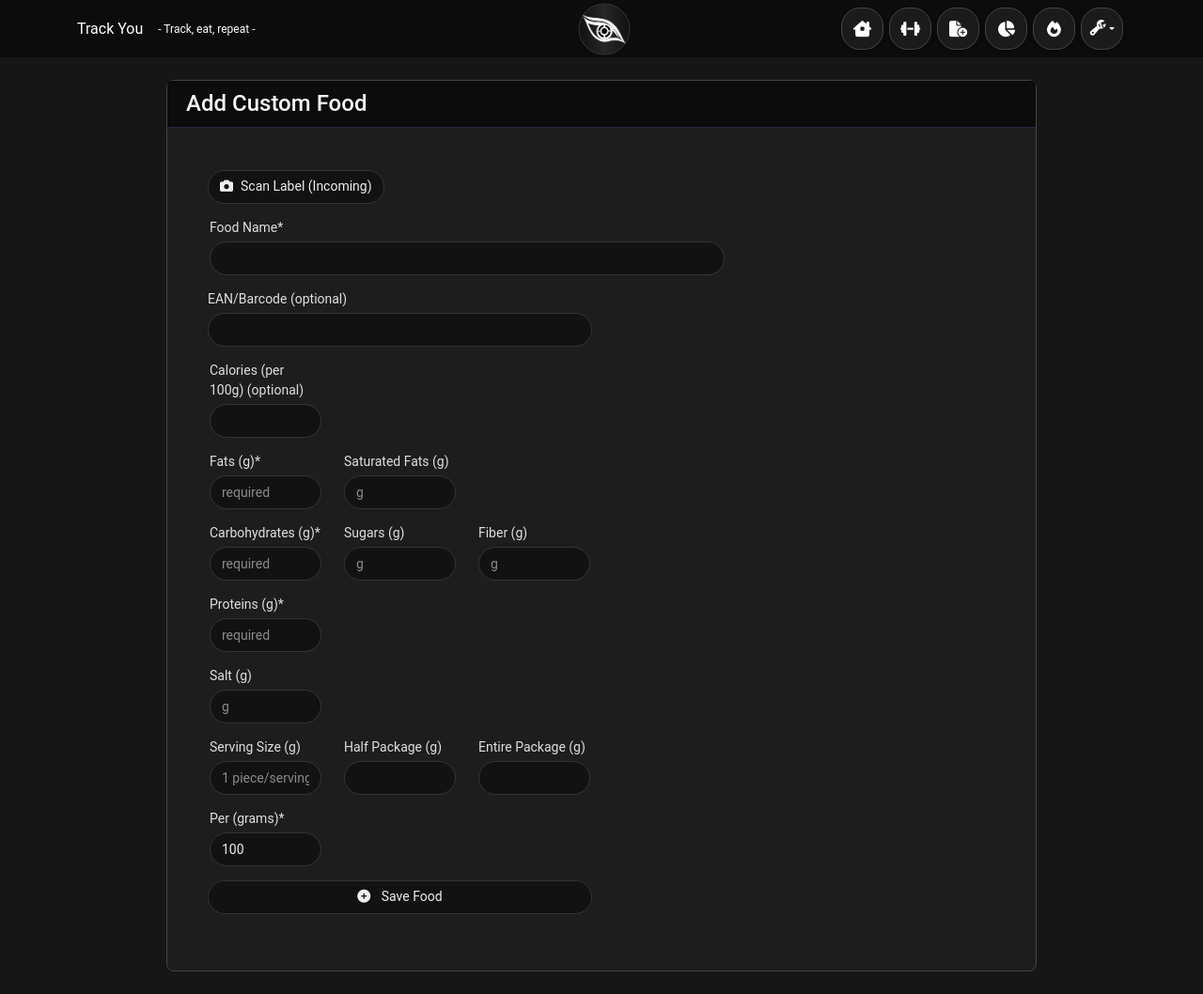
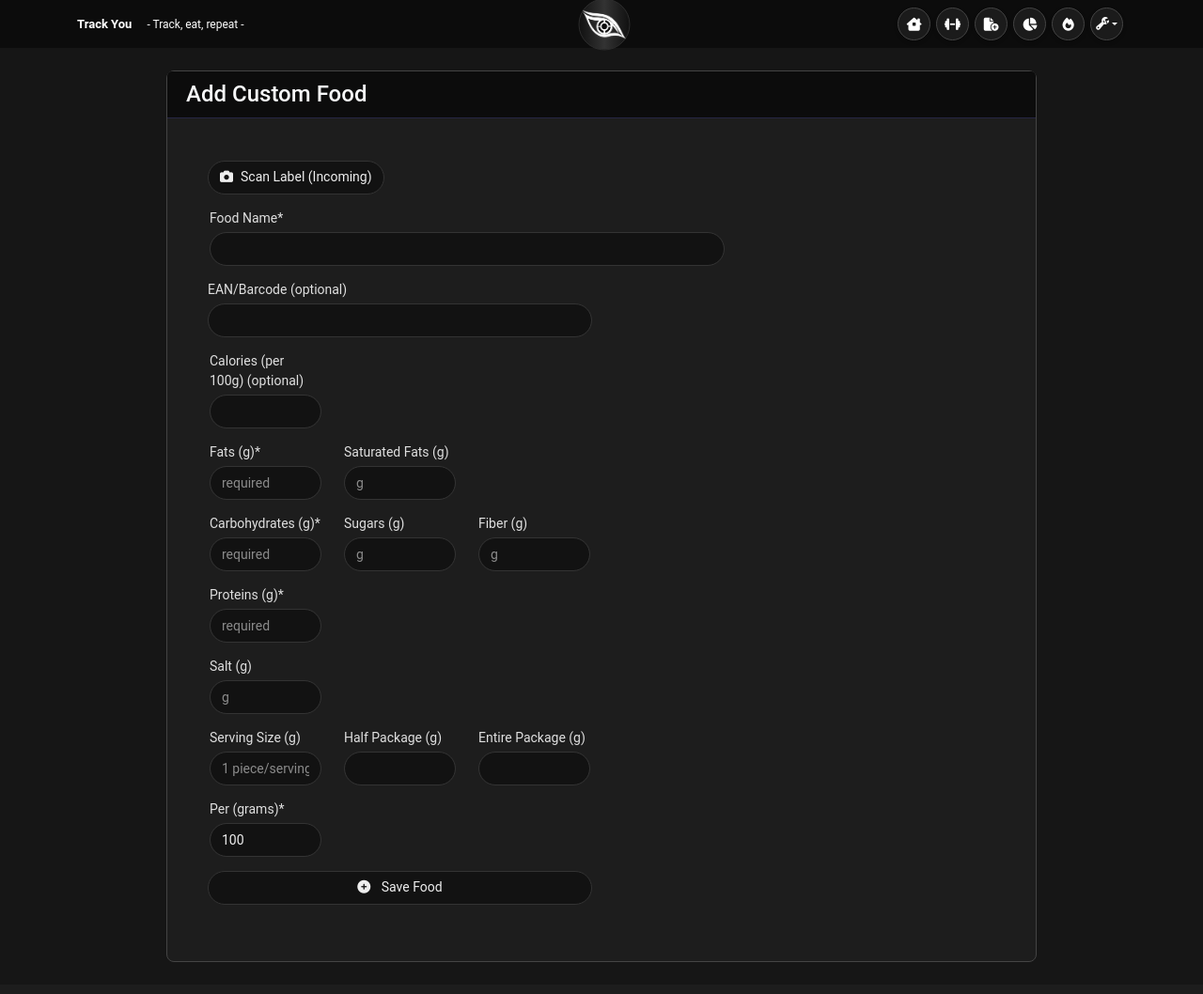
Before and after one commit to Yolojere/calorie, a Flask app: page /custom_food in a window 1280 px wide. Shown: the whole page at 94% size. After the commit the page ends 1024 px from the top, so only its background shows below. Run offline with Flask 3, Linux system fonts and the light colour scheme; the visitor is signed in with stand-in values (Sample User, id 1); some libraries are stand-ins or nearby versions; some web fonts are replaced.

Commit message:
Update custom_food.html

```diff
--- a/templates/custom_food.html
+++ b/templates/custom_food.html
@@ -57,16 +57,45 @@
         background-color: #333;
         color: #ffffff;
     }
-    .nav-logo-box {
+ /* ===== NAV LINK BOX ===== */
+                .nav-link-box {
+            display: inline-block;
+            background-color: #1b1b1b;
+            color: #ffffff;
+            border: 1px solid #444 !important;
+            border-radius: 20px;
+            padding: 0;
+            margin: 0 3px;
+            box-shadow: 0 2px 4px rgba(0,0,0,0.2);
+            transition: all 0.3s ease;
+            display: flex;
+            align-items: center;
+            justify-content: center;
+            width: 35px;
+            height: 35px;
+
+        }
+
+        .nav-link-box:hover {
+            background-color: #f0f0f0 !important;
+            transform: translateY(-2px);
+            box-shadow: 0 4px 8px rgba(0,0,0,0.2);
+            color: black !important;
+        }
+
+        .nav-link-box i {
+            font-size: 14px !important;
+            margin: 0 !important;
+        }
+        .nav-logo-box {
             display:inline-block;
             position: absolute;
             left: 50%;
             top: 50%;
             border: solid 1px !important;
-            border-color: #353535 !important;
+            border-color: #2d2d2d !important;
             transform: translate(-50%, -50%);
-            z-index: 10; /* ensures it’s above other elements */
-            background: linear-gradient(to right, #111111, #272727, #111111);
+            background: linear-gradient(to right, #111111, #333333, #111111);
             color: #ffffff;
             border-radius: 30px;
             padding: 2px;
@@ -76,6 +105,7 @@
             justify-content: center;
             width: 55px;
             height: 55px;
+            z-index: 1050 !important;
               }
                 .nav-logo-box img.nav-logo {
             max-width: 100%;   /* scale the logo down */
@@ -131,37 +161,6 @@
     -moz-appearance: textfield;
 }
 
-/* === NAVIGATION === */
-
-    .nav-link-box {
-            display: inline-block;
-            background-color: #1b1b1b;
-            color: #ffffff;
-            border: 1px solid #444 !important;
-            border-radius: 20px;
-            padding: 15px !important;
-            margin: 0 3px;
-            box-shadow: 0 2px 4px rgba(0,0,0,0.2);
-            transition: all 0.3s ease;
-            display: flex;
-            align-items: center;
-            justify-content: center;
-            width: 45px;
-            height: 45px;
-
-        }
-
-        .nav-link-box:hover {
-            background-color: #f0f0f0 !important;
-            transform: translateY(-2px);
-            box-shadow: 0 4px 8px rgba(0,0,0,0.2);
-            color: black !important;
-        }
-
-        .nav-link-box i {
-            font-size: 17px !important;
-            margin: 0 !important;
-        }
 
         /* ===== MOBILE NAVIGATION ===== */
         .mobile-settings-btn {
@@ -170,8 +169,8 @@
             color: rgb(255, 255, 255) !important;
             border-radius: 50%;
             padding: 10px !important;
-            width: 45px;
-            height: 45px;
+            width: 35px;
+            height: 35px;
             display: flex;
             align-items: center;
             justify-content: center;
@@ -334,7 +333,7 @@
     <!-- Updated Navbar -->
 <nav class="navbar navbar-expand-lg navbar-dark bg-black">
         <div class="container">
-            <a class="navbar-brand d-md-inline" href="/" style="font-size: 16px;">Track You</a>
+            <a class="navbar-brand d-md-inline" href="/" style="font-size: 13px; font-weight:600;">Track You</a>
             <a class="navbar-brand d-none d-md-inline" href="/" style="font-size: 12px;color: #ffffff; ">
                 - Track, eat, repeat -
             </a>
@@ -507,7 +506,7 @@
     <div class="row nutrition-row">
         <div class="col-md-6">
             <label class="form-label">EAN/Barcode (optional)</label>
-            <input type="text" name="ean" class="form-control">
+            <input type="text" id="ean-input" name="ean" class="form-control">
         </div>
     </div>
 
@@ -650,9 +649,18 @@
 });</script>
     <script>
         $(document).ready(function() {
+               const params = new URLSearchParams(window.location.search);
+    const eanFromQS = params.get('ean');
+    if (eanFromQS) {
+        // prefer id but fallback to name selector
+        const $eanInput = $('#ean-input').length ? $('#ean-input') : $('input[name="ean"]');
+        if ($eanInput.length) {
+            $eanInput.val(eanFromQS).addClass('highlight');
+            setTimeout(() => $eanInput.removeClass('highlight'), 2000);
+        }
+    }
             let stream = null;
             const cameraModal = new bootstrap.Modal(document.getElementById('cameraModal'));
-
             // Open camera when scan button is clicked
             $('#scanNutritionLabel').on('click', function() {
                 openCamera();
@@ -669,78 +677,6 @@
                 stopCamera();
             });
 
-            // Open camera function
-            function openCamera() {
-                if (navigator.mediaDevices && navigator.mediaDevices.getUserMedia) {
-                    navigator.mediaDevices.getUserMedia({ video: { facingMode: 'environment' } })
-                        .then(function(videoStream) {
-                            stream = videoStream;
-                            const video = document.getElementById('cameraVideo');
-                            video.srcObject = videoStream;
-                        })
-                        .catch(function(error) {
-                            console.error('Camera error: ', error);
-                            alert('Unable to access camera: ' + error.message);
-                        });
-                } else {
-                    alert('Your browser does not support camera access.');
-                }
-            }
-
-            // Stop camera function
-            function stopCamera() {
-                if (stream) {
-                    stream.getTracks().forEach(track => track.stop());
-                    stream = null;
-                }
-            }
-
-            // Capture image function
-            function captureImage() {
-                const video = document.getElementById('cameraVideo');
-                const canvas = document.getElementById('captureCanvas');
-                const context = canvas.getContext('2d');
-
-                // Set canvas dimensions to match video
-                canvas.width = video.videoWidth;
-                canvas.height = video.videoHeight;
-
-                // Draw current video frame to canvas
-                context.drawImage(video, 0, 0, canvas.width, canvas.height);
-
-                // Show processing overlay
-                $('#scanningOverlay').removeClass('d-none');
-
-                // Convert canvas to blob and send to server
-                canvas.toBlob(function(blob) {
-                    // Create form data
-                    const formData = new FormData();
-                    formData.append('image', blob, 'nutrition-label.jpg');
-
-                    // Send to server for processing
-                    $.ajax({
-                        url: '/process_nutrition_label',
-                        type: 'POST',
-                        data: formData,
-                        processData: false,
-                        contentType: false,
-                        success: function(response) {
-                            if (response.success) {
-                                // Fill form with extracted data
-                                fillFormWithNutritionData(response.data);
-                                cameraModal.hide();
-                            } else {
-                                alert('Error: ' + response.error);
-                            }
-                            $('#scanningOverlay').addClass('d-none');
-                        },
-                        error: function(xhr, status, error) {
-                            alert('Error processing image: ' + error);
-                            $('#scanningOverlay').addClass('d-none');
-                        }
-                    });
-                }, 'image/jpeg', 0.8);
-            }
 
             // Fill form with extracted nutrition data
             function fillFormWithNutritionData(nutritionData) {
```
